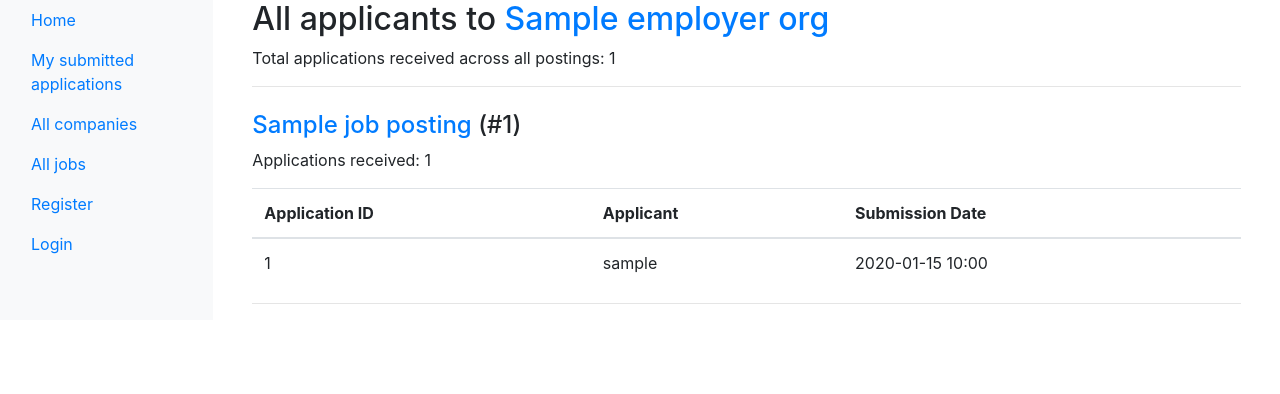
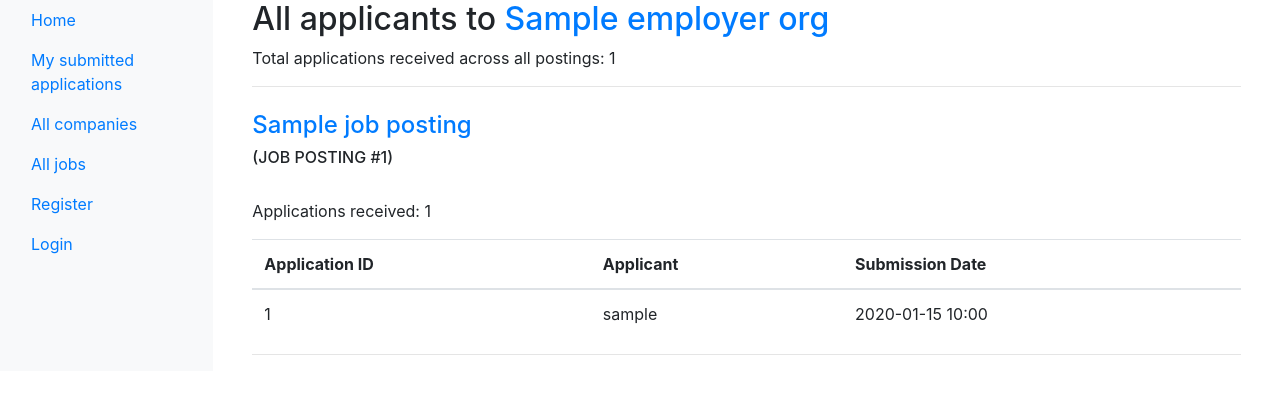
Before and after one commit to martn2023/yindeed_indeed_clone, a Django app: template templates/job_applications/employer_applications_across_org.html in a window 1280 px wide. Shown: the top 394 px of the page. Run offline with Django 5.2, Linux system fonts and the light colour scheme; the template is opened without the code that fills it: most values are stand-ins (such as "Sample title", 1, 10 or a date in 2020); some libraries are stand-ins or nearby versions.

Commit message:
cosmetics of all_applicants employer view

```diff
--- a/templates/job_applications/employer_applications_across_org.html
+++ b/templates/job_applications/employer_applications_across_org.html
@@ -9,7 +9,9 @@
     {% if applications_grouped_by_job %}
         {% for job_posting, applications in applications_grouped_by_job.items %}
             <div class="mt-4">
-                <h4><a href="{% url 'job_catalog:job_details' job_id=job_posting.id %}">{{ job_posting.title }}</a> (#{{ job_posting.id }})</h4>
+                <h4><a href="{% url 'job_catalog:job_details' job_id=job_posting.id %}">{{ job_posting.title }}</a></h4>
+                <h6>(JOB POSTING #{{ job_posting.id }})</h6>
+                <br>
                 <p>Applications received: {{ applications|length }}</p>
                 <div>
                     {% if applications %}
```
Also changed, not shown: db.sqlite3.
